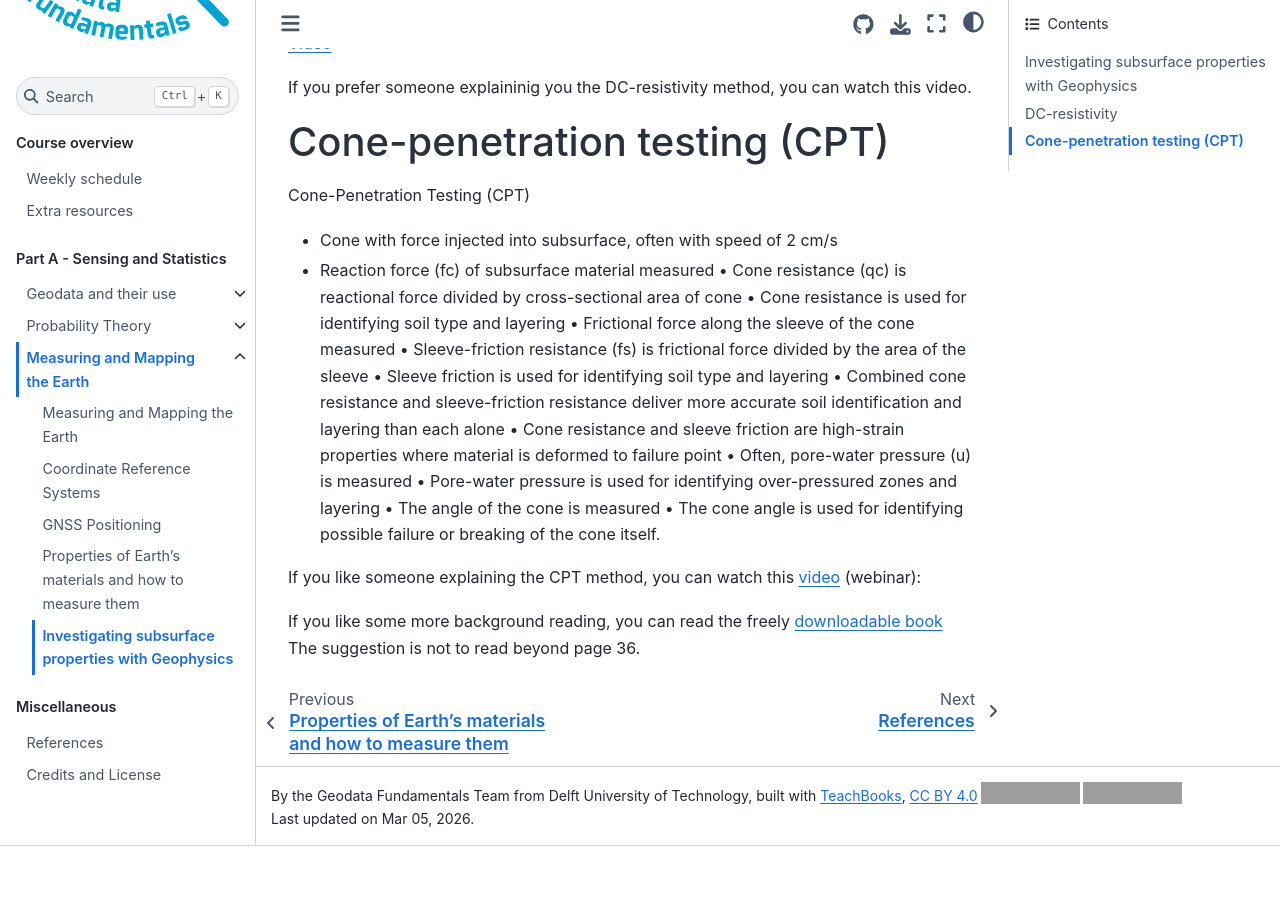
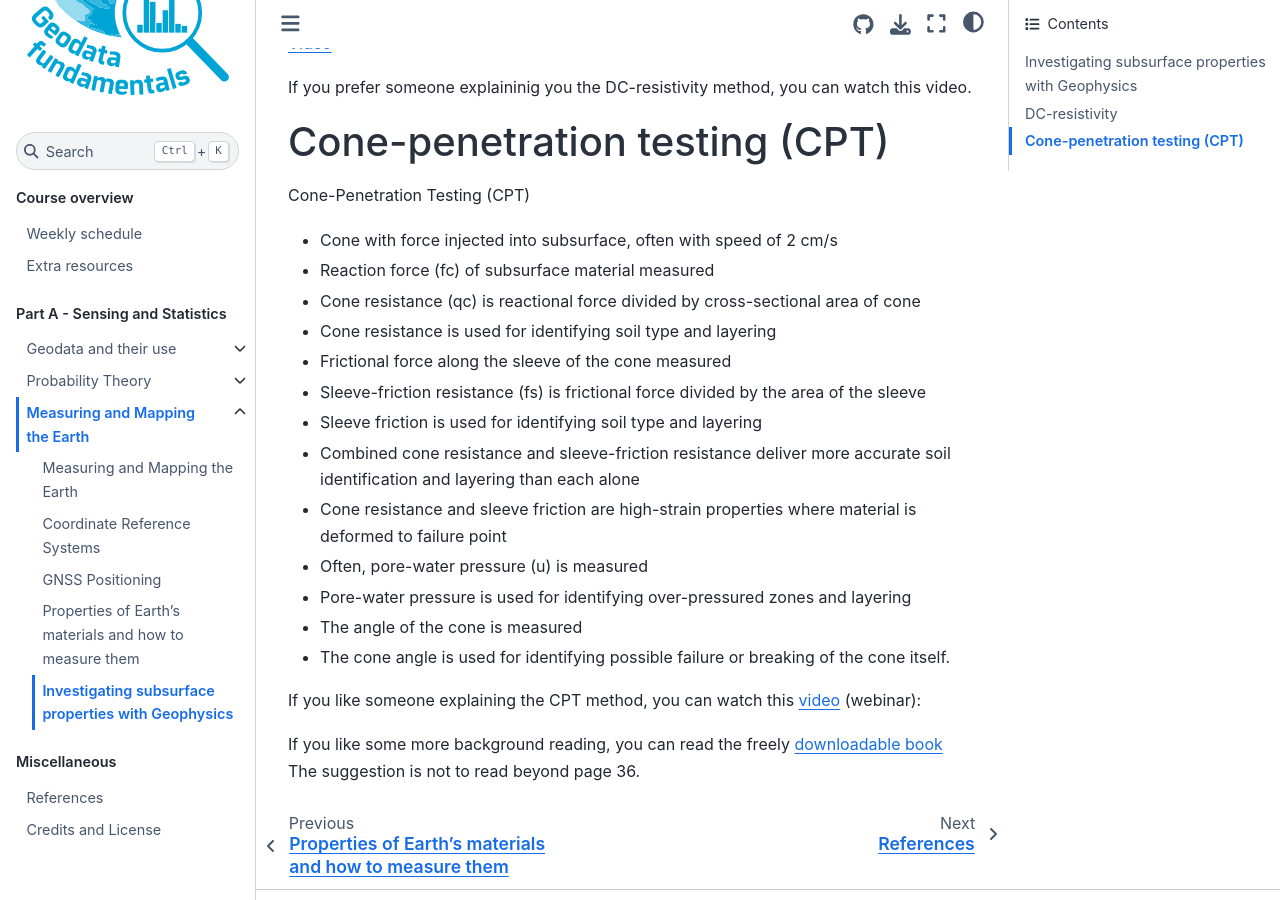
Before and after one commit to BScECT/geofun, a Jupyter Book: the page built from book/3_mapping/subsurface/Geophysics.md, in a window 1280 px wide and 900 px high, scrolled down 1639 px. Built offline with Jupyter Book 1.0.4 settings and Sphinx 7.4.7 and the Sphinx Book theme 1.1.4, drawn with Linux system fonts in a browser that asks for light colours; comment, search, counter and statistics services are not loaded; before the commit the page ends 2485 px from its top, so only the background shows below that; grey boxes are pictures that could not be loaded.

```diff
--- a/book/3_mapping/subsurface/Geophysics.md
+++ b/book/3_mapping/subsurface/Geophysics.md
@@ -46,17 +46,17 @@ If you prefer someone explaininig you the DC-resistivity method, you can watch t
 Cone-Penetration Testing (CPT)
 - Cone with force injected into subsurface, often with speed of 2 cm/s
 - Reaction force (fc) of subsurface material measured
-•	Cone resistance (qc) is reactional force divided by cross-sectional area of cone
-•	Cone resistance is used for identifying soil type and layering
-•	Frictional force along the sleeve of the cone measured
-•	Sleeve-friction resistance (fs) is frictional force divided by the area of the sleeve
-•	Sleeve friction is used for identifying soil type and layering
-•	Combined cone resistance and sleeve-friction resistance deliver more accurate soil identification and layering than each alone
-•	Cone resistance and sleeve friction are high-strain properties where material is deformed to failure point
-•	Often, pore-water pressure (u) is measured
-•	Pore-water pressure is used for identifying over-pressured zones and layering
-•	The angle of the cone  is measured
-•	The cone angle is used for identifying possible failure or breaking of the cone itself.
+- Cone resistance (qc) is reactional force divided by cross-sectional area of cone
+- Cone resistance is used for identifying soil type and layering
+- Frictional force along the sleeve of the cone measured
+- Sleeve-friction resistance (fs) is frictional force divided by the area of the sleeve
+- Sleeve friction is used for identifying soil type and layering
+- Combined cone resistance and sleeve-friction resistance deliver more accurate soil identification and layering than each alone
+- Cone resistance and sleeve friction are high-strain properties where material is deformed to failure point
+- Often, pore-water pressure (u) is measured
+- Pore-water pressure is used for identifying over-pressured zones and layering
+- The angle of the cone  is measured
+- The cone angle is used for identifying possible failure or breaking of the cone itself.
 
 If you like someone explaining the CPT method, you can watch this [video](https://www.youtube.com/watch?v=alrzeelWpZc) (webinar):
 
```
